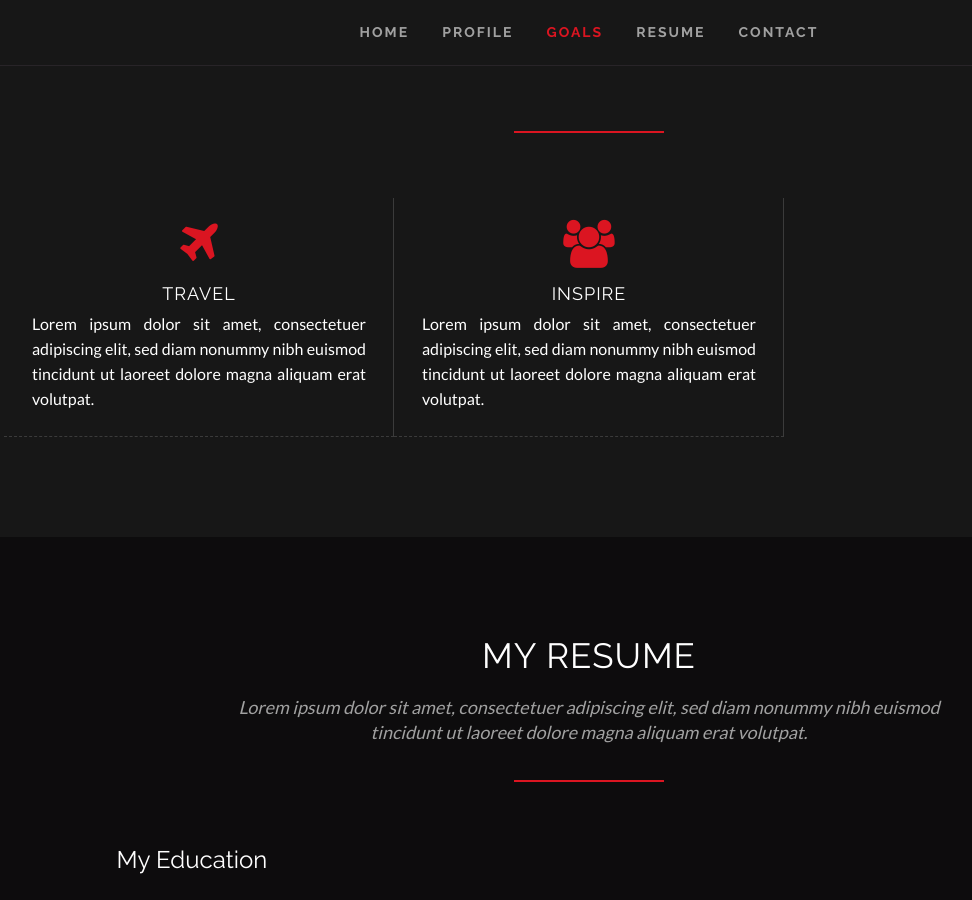
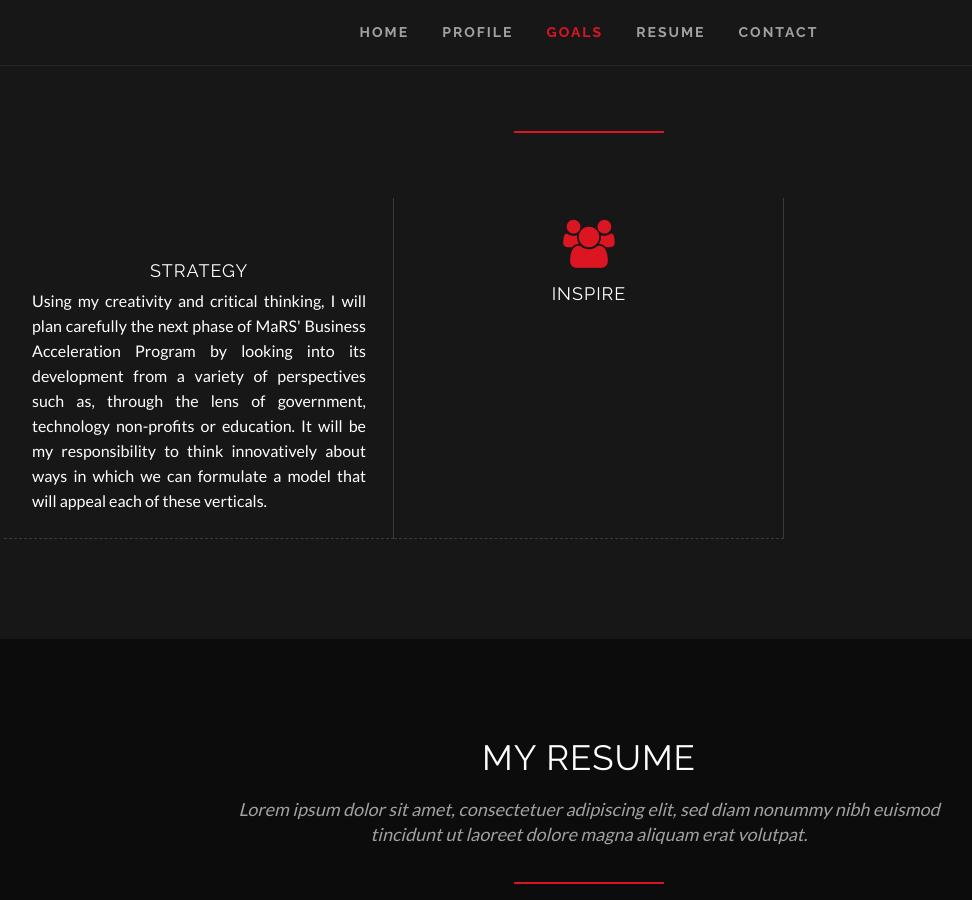
Before and after one commit to clearcareer/AhmadKhan, a Jekyll site: the page built from index.html, in a window 1280 px wide and 900 px high, scrolled down 2054 px. Shown: the whole window, without its empty margins (51-1023 px from the left). Built offline with Jekyll 4.4.1, drawn with Linux system fonts in a browser that asks for light colours; some web fonts are replaced.

Commit message:
Updated '/index.html' via CloudCannon

```diff
--- a/index.html
+++ b/index.html
@@ -12,12 +12,12 @@
   - title: "I'm a Startup Enthusiast"
   - title: "I'm an Innovative Leader"
 goals:
-  - name: Travel
-    icon: plane
-    description: 'Lorem ipsum dolor sit amet, consectetuer adipiscing elit, sed diam nonummy nibh euismod tincidunt ut laoreet dolore magna aliquam erat volutpat.'
+  - name: Strategy
+    icon: Puzzle
+    description: "Using my creativity and critical thinking, I will plan carefully the next phase of MaRS' Business Acceleration Program by looking into its development from a variety of perspectives such as, through the lens of government, technology non-profits or education. It will be my responsibility to think innovatively about ways in which we can formulate a model that will appeal each of these verticals."
   - name: Inspire
     icon: group
-    description: 'Lorem ipsum dolor sit amet, consectetuer adipiscing elit, sed diam nonummy nibh euismod tincidunt ut laoreet dolore magna aliquam erat volutpat.'
+    description: ''
 education:
   - number: 1
     years: 2011-2016
@@ -248,7 +248,7 @@
                     <div class="col-md-8 col-md-offset-2 text-center">
                         <h2 class="section-title editable">What I'm Looking For</h2>
 
-                        <p class="section-subtitle editable"><em>I am looking to create<em>&nbsp;a measurable impact on the communities around me.</em></em><br /><br /><em></em>I am confident that my past experience in building high growth student organizations and helping out with the early stages of development at a Technology Accelerator will help me plan and execute action on creating the next phase of development for MaRS' Business Acceleration Program as a Summer Intern.<em></em><p class="MsoNormal">&nbsp;</p> <!--EndFragment--></p><p class="MsoNormal">&nbsp;</p> <!--EndFragment--><p></p>
+                        <p class="section-subtitle editable"><em>I am looking to create<em>&nbsp;a measurable impact on the communities around me.</em></em><br /><br /><em></em>I am confident that my past experience in building high growth student organizations and helping out with the early stages of development at a Technology Accelerator will help me plan and execute action on creating the next phase of development for MaRS' Business Acceleration Program as a Summer Intern.<em></em></p><p class="MsoNormal">&nbsp;</p> <!--EndFragment--><p></p><p class="MsoNormal">&nbsp;</p> <!--EndFragment--><p></p>
 
                         <span class="divider center"></span>
                     </div>
```
